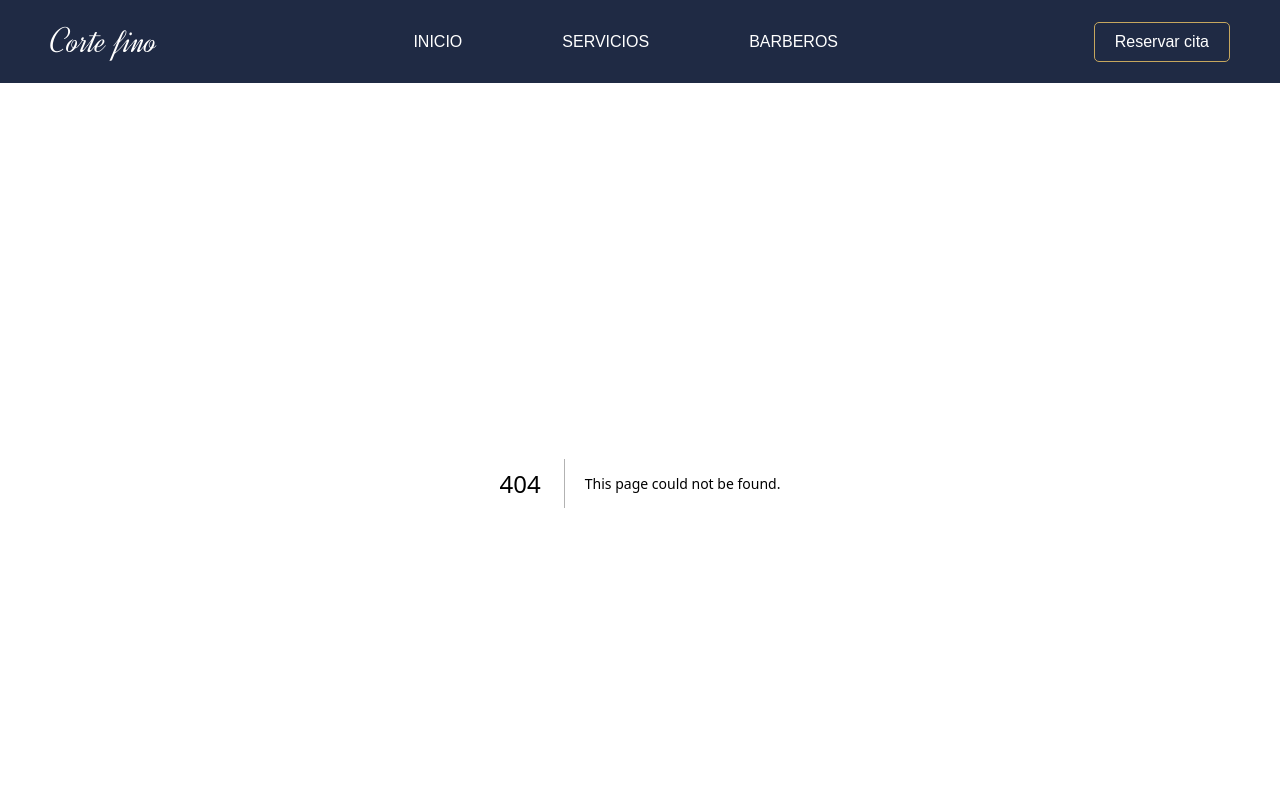
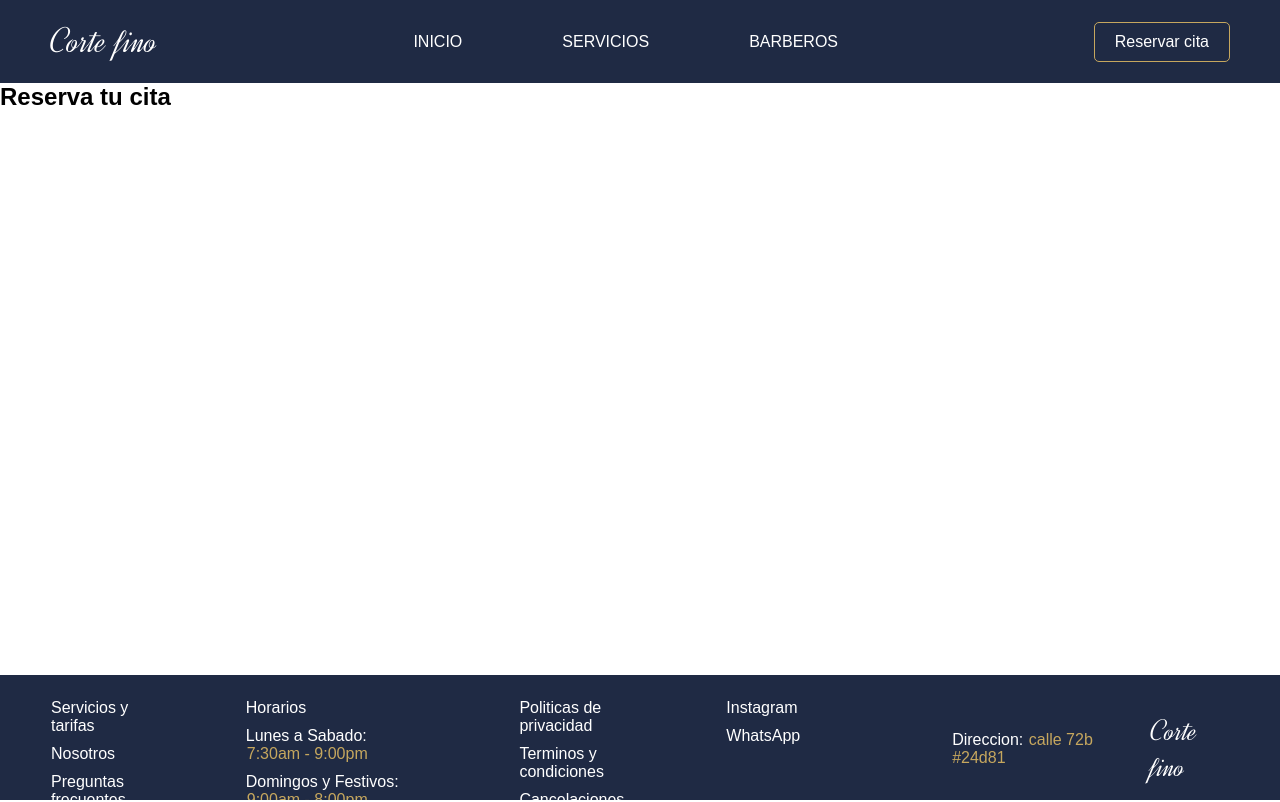
Before and after one commit to JuanDevv21/TurnoYa, a Next.js app: page /reservar in a window 1280 px wide. Before the commit this address had no page. Shown: the top 802 px of the page. Built offline with nearby package versions, Linux system fonts and the light colour scheme.

Commit message:
feat/TYA-13: Base para elegir servicio y barbero

```diff
--- /dev/null
+++ b/app/reservar/page.jsx
@@ -0,0 +1,13 @@
+import styles from './page.module.css'
+
+const Reservar = () => {
+    return (
+        <>
+            <div>
+                <h2>Reserva tu cita</h2>
+            </div>
+        </>
+    )
+}
+
+export default Reservar
--- a/components/navbar.jsx
+++ b/components/navbar.jsx
@@ -14,7 +14,7 @@ const Navbar = () => {
                 <Link href={'/barberos'}><span>BARBEROS</span></Link>
             </div>
             <div>
-                <p className={styles.btnaccion}>Reservar cita</p>
+                <Link href={'/reservar'}><p className={styles.btnaccion}>Reservar cita</p></Link>
             </div>
         </nav>
         </>
```
Also changed, not shown: app/reservar/page.module.css (added).
